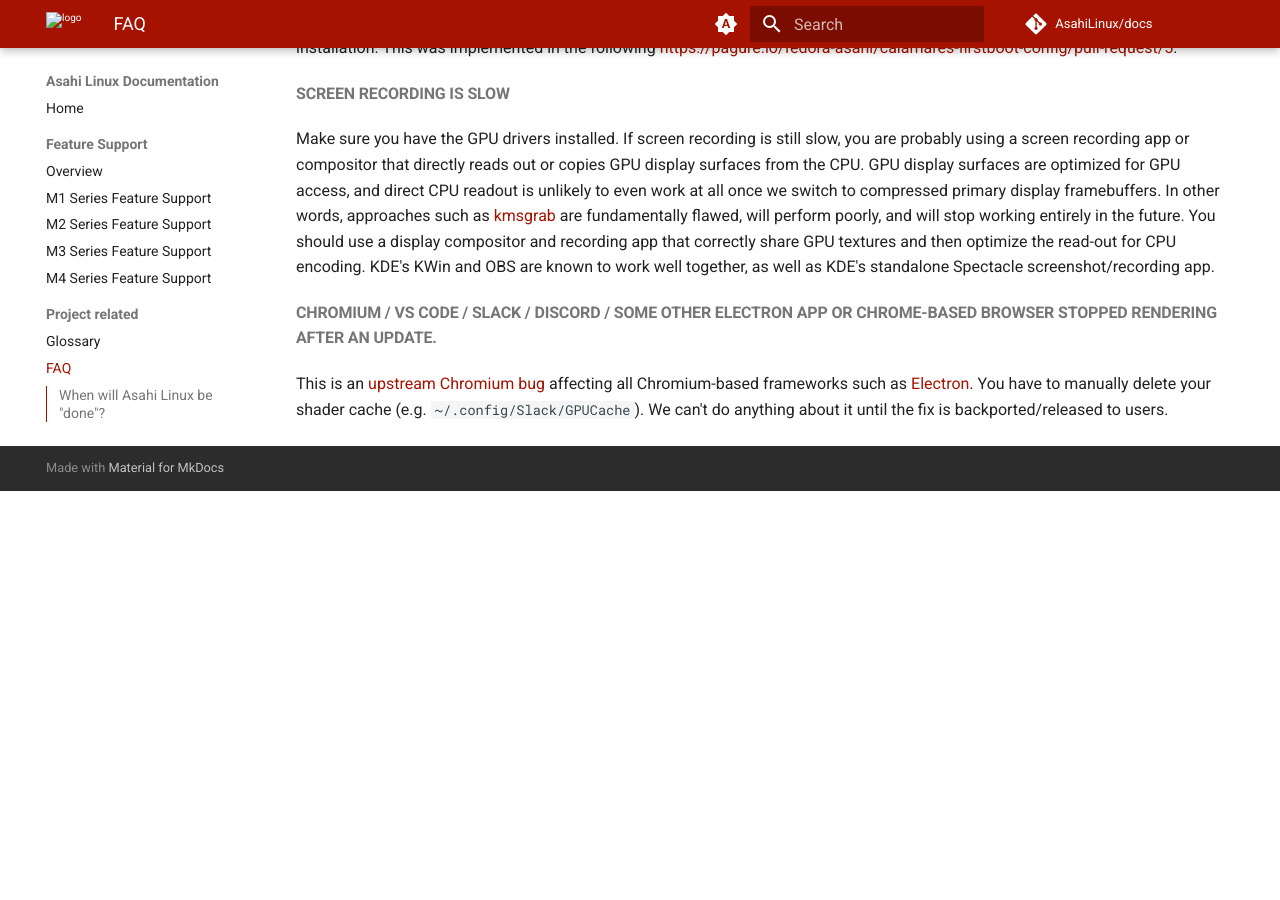
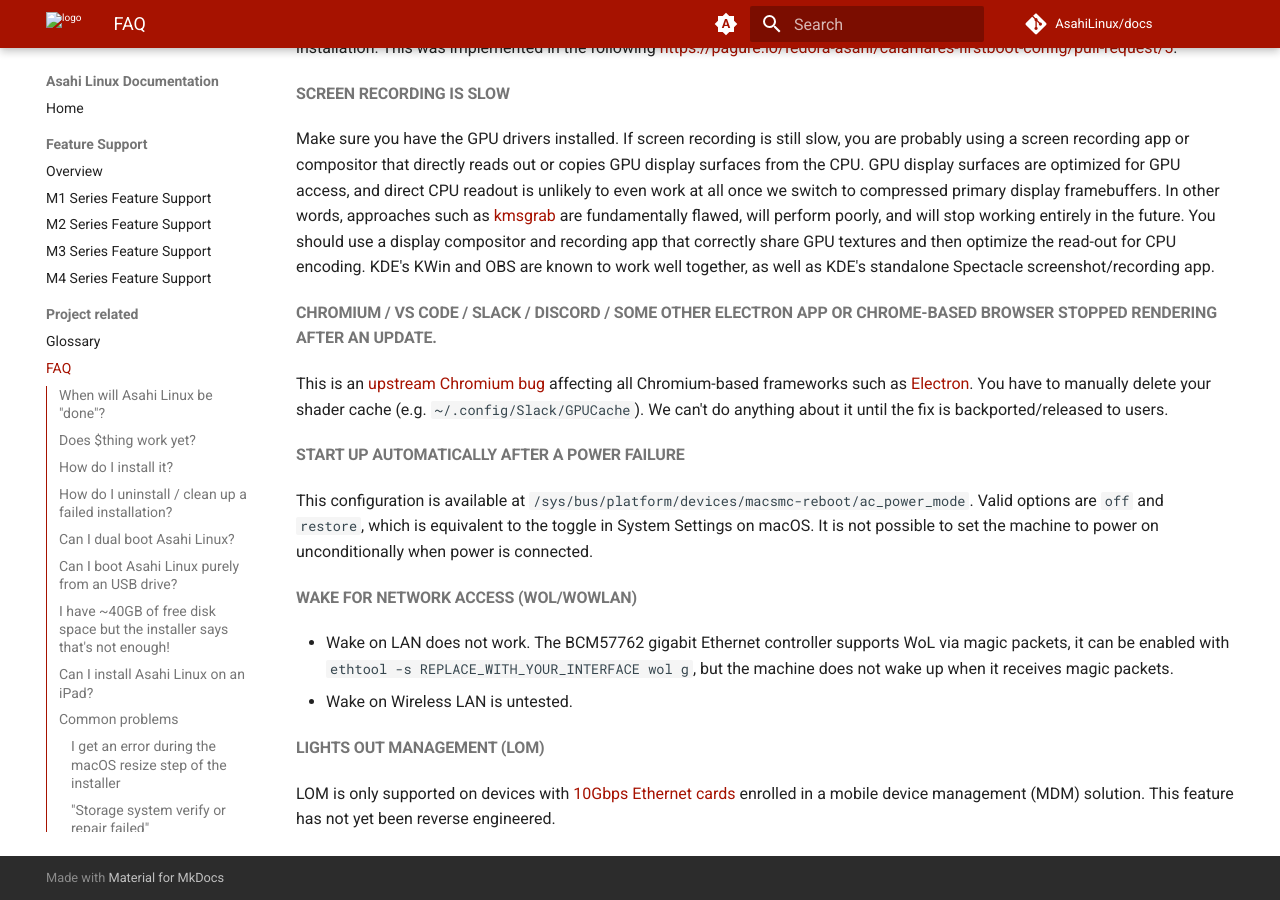
Before and after one commit to AsahiLinux/docs, an MkDocs documentation site: the page built from docs/project/faq.md, in a window 1280 px wide and 900 px high, scrolled down 2205 px. Built offline with MkDocs 1.6.1 and Material for MkDocs 9.7.7, drawn with Linux system fonts in a browser that asks for light colours; comment, search, counter and statistics services are not loaded; before the commit the page ends 2696 px from its top, so only the background shows below that.

Commit message:
Document power state restoration, WoL, WoWLAN and LOM
Signed-off-by: vulpes2 <83679347+vulpes2@users.noreply.github.com>

```diff
--- a/docs/project/faq.md
+++ b/docs/project/faq.md
@@ -82,3 +82,16 @@
 
 ## Chromium / VS Code / Slack / Discord / some other Electron app or Chrome-based browser stopped rendering after an update.
 This is an [upstream Chromium bug](https://bugs.chromium.org/p/chromium/issues/detail?id=1442633) affecting all Chromium-based frameworks such as [Electron](https://github.com/electron/electron/issues/40366). You have to manually delete your shader cache (e.g. `~/.config/Slack/GPUCache`). We can't do anything about it until the fix is backported/released to users.
+
+## Start up automatically after a power failure
+
+This configuration is available at `/sys/bus/platform/devices/macsmc-reboot/ac_power_mode`. Valid options are `off` and `restore`, which is equivalent to the toggle in System Settings on macOS. It is not possible to set the machine to power on unconditionally when power is connected.
+
+## Wake for network access (WoL/WoWLAN)
+
+- Wake on LAN does not work. The BCM57762 gigabit Ethernet controller supports WoL via magic packets, it can be enabled with `ethtool -s REPLACE_WITH_YOUR_INTERFACE wol g`, but the machine does not wake up when it receives magic packets.
+- Wake on Wireless LAN is untested.
+
+## Lights Out Management (LOM)
+
+LOM is only supported on devices with [10Gbps Ethernet cards](https://support.apple.com/guide/deployment/dep580cf25bc/web) enrolled in a mobile device management (MDM) solution. This feature has not yet been reverse engineered.
```
